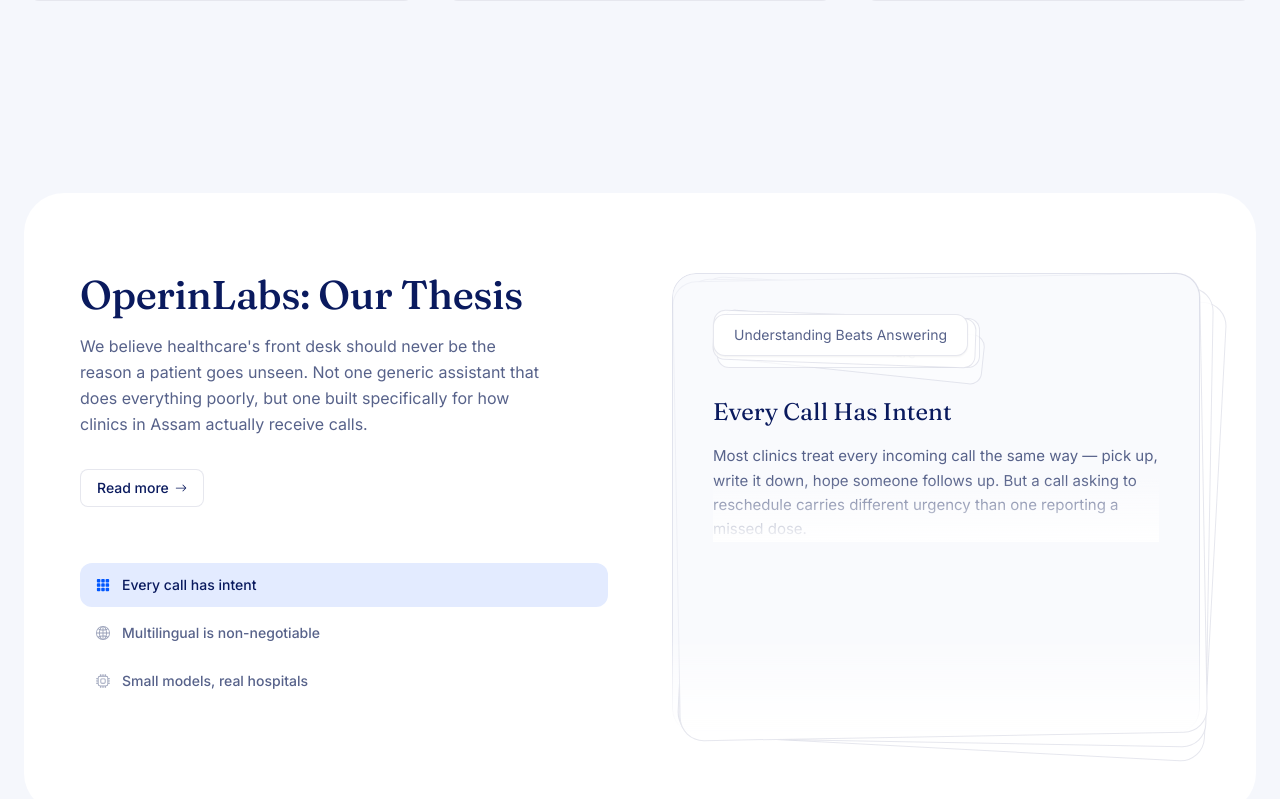
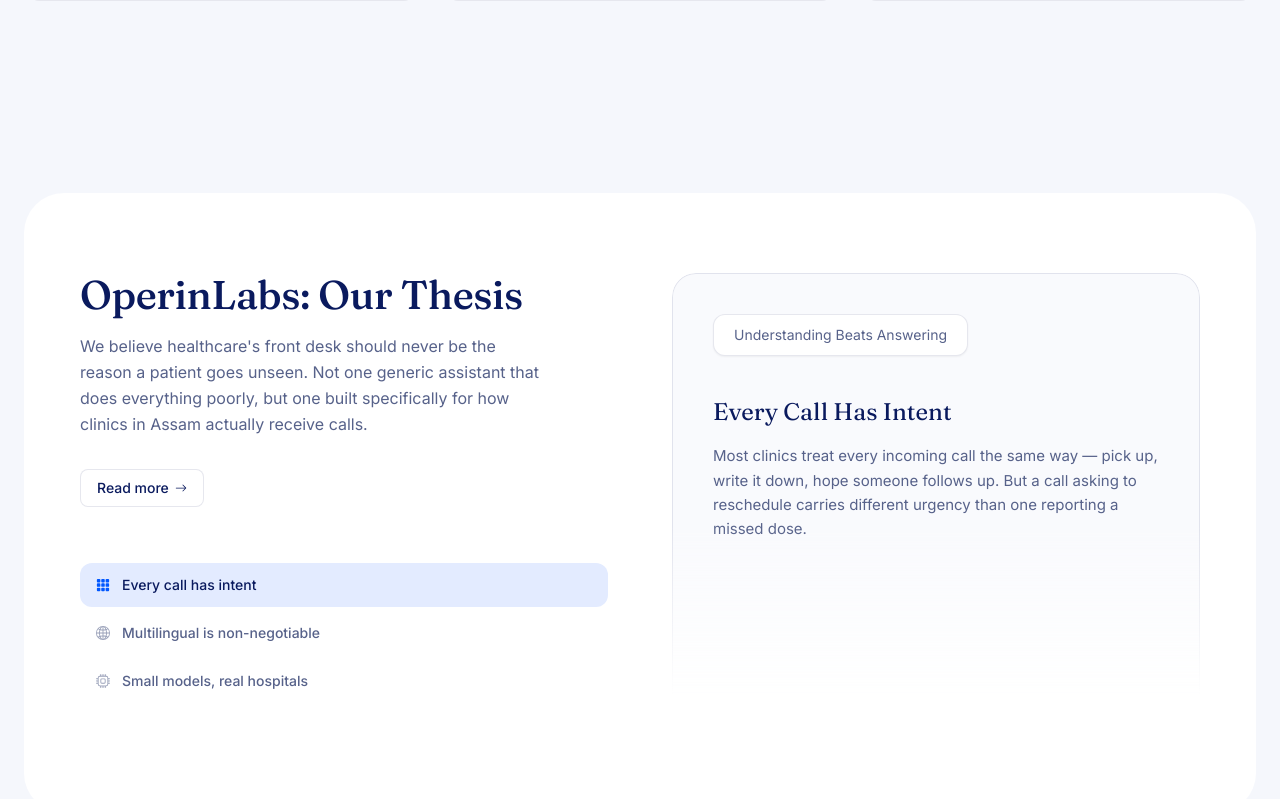
Before and after one commit to OperinLabs/OperinLabs-Landing-Page, a React (Vite) app: page / in a window 1280 px wide. Shown: the part 1885-2684 px from the top of the page. Built offline with nearby package versions, Linux system fonts and the light colour scheme.

Commit message:
Update Thesis.tsx

```diff
--- a/src/components/Thesis.tsx
+++ b/src/components/Thesis.tsx
@@ -125,59 +125,26 @@
             </div>
           </div>
 
-          {/* Right: fixed-size stacked cards, purely visual — never resizes */}
+          {/* Right: single card, purely visual — dissolves into the section at the bottom */}
           <div className="relative h-[460px] self-start">
-            <div
-              className="absolute inset-0 translate-x-4 translate-y-4 rotate-3 rounded-3xl border border-line bg-white/60"
-              aria-hidden="true"
-            />
-            <div
-              className="absolute inset-0 translate-x-2.5 translate-y-2.5 rotate-1 rounded-3xl border border-line bg-white/80"
-              aria-hidden="true"
-            />
-            <div
-              className="absolute inset-0 translate-x-1 translate-y-1 -rotate-1 rounded-3xl border border-line bg-white"
-              aria-hidden="true"
-            />
             <div
               className="absolute inset-0 overflow-hidden rounded-3xl border border-line bg-bg/60 p-8 sm:p-10"
               style={{
-                maskImage: "linear-gradient(to bottom, black 78%, transparent 100%)",
-                WebkitMaskImage: "linear-gradient(to bottom, black 78%, transparent 100%)",
+                maskImage: "linear-gradient(to bottom, black 55%, transparent 92%)",
+                WebkitMaskImage: "linear-gradient(to bottom, black 55%, transparent 92%)",
               }}
             >
-              <div className="relative w-fit">
-                {/* Three stacked back-notes, each showing a hint of another topic's caption */}
-                <div
-                  className="absolute -inset-1 flex translate-x-3 translate-y-3 rotate-6 items-center overflow-hidden whitespace-nowrap rounded-xl border border-line bg-white/45 px-5 py-2.5 text-sm text-ink-soft/70"
-                  aria-hidden="true"
-                >
-                  {topics[(active + 1) % topics.length].cardLabel}
-                </div>
-                <div
-                  className="absolute -inset-1 flex translate-x-2 translate-y-2 rotate-4 items-center overflow-hidden whitespace-nowrap rounded-xl border border-line bg-white/65 px-5 py-2.5 text-sm text-ink-soft/80"
-                  aria-hidden="true"
-                >
-                  {topics[(active + 2) % topics.length].cardLabel}
-                </div>
-                <div
-                  className="absolute -inset-1 flex translate-x-1 translate-y-1 rotate-2 items-center overflow-hidden whitespace-nowrap rounded-xl border border-line bg-white/85 px-5 py-2.5 text-sm text-ink-soft"
-                  aria-hidden="true"
-                >
-                  {topics[(active + 1) % topics.length].cardLabel}
-                </div>
               <AnimatePresence mode="wait">
                 <motion.div
                   key={topic.cardLabel}
                   initial={{ opacity: 0, y: 8 }}
                   animate={{ opacity: 1, y: 0 }}
                   transition={{ duration: 0.35 }}
-                    className="relative -rotate-2 rounded-xl border border-line bg-white px-5 py-2.5 text-sm text-ink-soft shadow-sm"
+                  className="w-fit -rotate-2 rounded-xl border border-line bg-white px-5 py-2.5 text-sm text-ink-soft shadow-sm"
                 >
                   {topic.cardLabel}
                 </motion.div>
               </AnimatePresence>
-              </div>
 
               <AnimatePresence mode="wait">
                 <motion.div
@@ -190,15 +157,9 @@
                 >
                   <h3 className="font-editorial text-2xl text-ink">{topic.heading}</h3>
 
-                  <div className="relative mt-4">
-                    <p className="text-[15px] leading-relaxed text-ink-soft">
+                  <p className="mt-4 text-[15px] leading-relaxed text-ink-soft">
                     {topic.preview}
                   </p>
-                    <div
-                      className="pointer-events-none absolute inset-x-0 bottom-0 h-16 bg-gradient-to-b from-transparent to-white"
-                      aria-hidden="true"
-                    />
-                  </div>
                 </motion.div>
               </AnimatePresence>
             </div>
```
Lines whose indentation alone changed are shown as unchanged.
